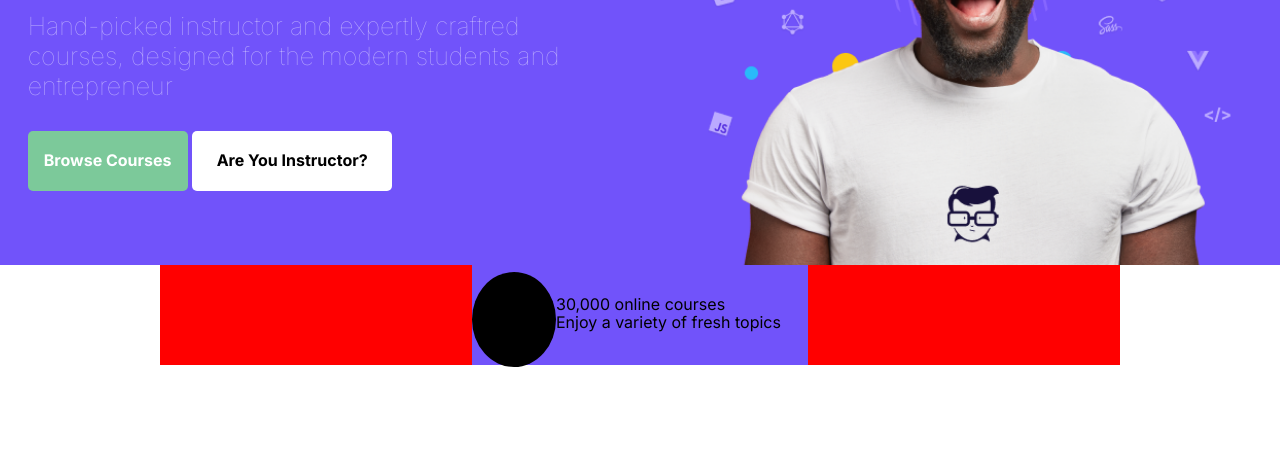
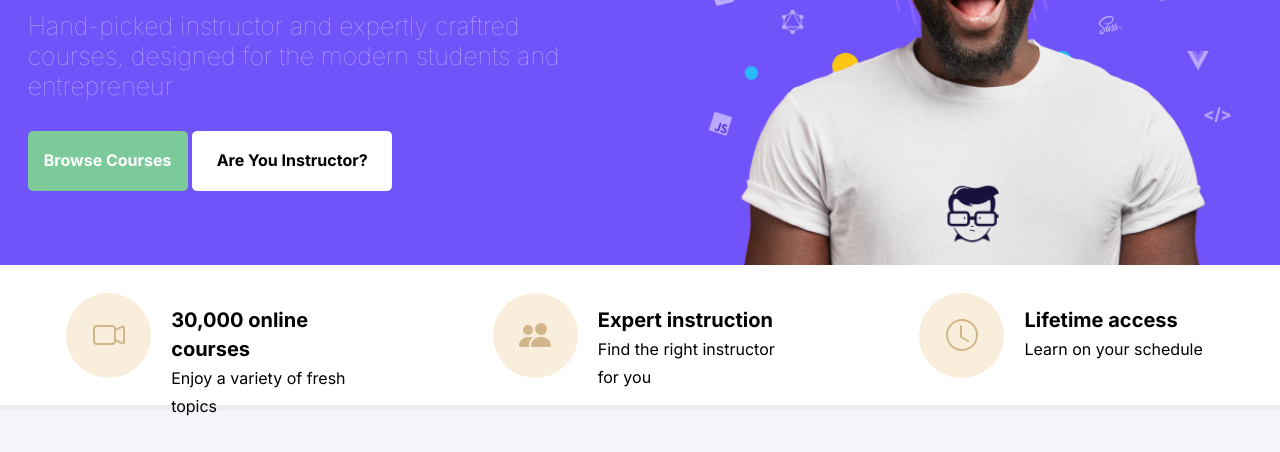
Before and after one commit to KiKiiPlay/flexbox_practise_2, a plain HTML site: page index.html in a window 1280 px wide. Shown: the part 220-672 px from the top of the page. Drawn offline with Linux system fonts and the light colour scheme.

Commit message:
completing info bar

```diff
--- a/css/style.css
+++ b/css/style.css
@@ -3,8 +3,13 @@
 html,
 body {
   margin: 0;
+  font-family: "Inter", sans-serif;
+}
+
+*,
+*:before,
+*:after {
   box-sizing: border-box;
-  font-family: "Inter", sans-serif;
 }
 
 #main_container {
@@ -186,32 +191,56 @@ h1 {
 }*/
 
 .add_info {
-  width: 75%;
+  width: 100%;
   margin-inline: auto;
+  margin-top: 20px;
+  margin-bottom: 20px;
   height: 100px;
   display: flex;
-  background-color: red;
   justify-content: space-around;
 }
 
 .some_info {
   height: 100%;
-  width: 35%;
-  background-color: #7153fa;
+  width: 23%;
   display: flex;
+  align-items: center;
 }
 
 .img_info {
-  width: 25%;
-  height: 95%;
-  background-color: black;
+  width: 85px;
+  height: 85px;
   border-radius: 50%;
-  margin-top: 7px;
+  position: relative;
+  background-color: #f9eedb;
+}
+
+.img_info svg {
+  position: absolute;
+  left: 50%;
+  top: 50%;
+  transform: translateX(-50%) translateY(-50%);
+  color: #d1b68c;
 }
 
 .info-text {
   width: 70%;
   height: 100%;
   display: block;
-  margin-top: 30px;
+  padding-top: 21px;
+  padding-left: 20px;
+  flex-grow: 1;
+  line-height: 28px;
 }
+
+.info-text span {
+  font-weight: bold;
+  font-size: 20px;
+}
+
+.bottom_part {
+  width: 100%;
+  height: 1000px;
+  background-color: #f5f4f8;
+  border-top: 5px solid #edecf0;
+}
--- a/index.html
+++ b/index.html
@@ -83,9 +83,35 @@
           <div class="first_icon"></div>
         </div> -->
         <div class="some_info">
-          <div class="img_info"></div>
-          <div class="info-text">30,000 online courses<br>Enjoy a variety of fresh topics</div>
+          <div class="img_info">
+            <svg xmlns="http://www.w3.org/2000/svg" width="32" height="32" fill="currentColor" class="bi bi-camera-video" viewBox="0 0 16 16">
+            <path fill-rule="evenodd" d="M0 5a2 2 0 0 1 2-2h7.5a2 2 0 0 1 1.983 1.738l3.11-1.382A1 1 0 0 1 16 4.269v7.462a1 1 0 0 1-1.406.913l-3.111-1.382A2 2 0 0 1 9.5 13H2a2 2 0 0 1-2-2V5zm11.5 5.175 3.5 1.556V4.269l-3.5 1.556v4.35zM2 4a1 1 0 0 0-1 1v6a1 1 0 0 0 1 1h7.5a1 1 0 0 0 1-1V5a1 1 0 0 0-1-1H2z"/>
+          </svg>
+        </div>
+          <div class="info-text"><span>30,000 online courses</span><br>Enjoy a variety of fresh topics</div>
+        </div>
+
+        <div class="some_info">
+          <div class="img_info">
+            <svg xmlns="http://www.w3.org/2000/svg" width="32" height="32" fill="currentColor" class="bi bi-people-fill" viewBox="0 0 16 16">
+              <path d="M7 14s-1 0-1-1 1-4 5-4 5 3 5 4-1 1-1 1H7zm4-6a3 3 0 1 0 0-6 3 3 0 0 0 0 6z"/>
+              <path fill-rule="evenodd" d="M5.216 14A2.238 2.238 0 0 1 5 13c0-1.355.68-2.75 1.936-3.72A6.325 6.325 0 0 0 5 9c-4 0-5 3-5 4s1 1 1 1h4.216z"/>
+              <path d="M4.5 8a2.5 2.5 0 1 0 0-5 2.5 2.5 0 0 0 0 5z"/>
+            </svg>
+        </div>
+          <div class="info-text"><span>Expert instruction</span><br>Find the right instructor for you</div>
+        </div>
+
+        <div class="some_info">
+          <div class="img_info">
+            <svg xmlns="http://www.w3.org/2000/svg" width="32" height="32" fill="currentColor" class="bi bi-clock" viewBox="0 0 16 16">
+              <path d="M8 3.5a.5.5 0 0 0-1 0V9a.5.5 0 0 0 .252.434l3.5 2a.5.5 0 0 0 .496-.868L8 8.71V3.5z"/>
+              <path d="M8 16A8 8 0 1 0 8 0a8 8 0 0 0 0 16zm7-8A7 7 0 1 1 1 8a7 7 0 0 1 14 0z"/>
+            </svg>
+        </div>
+          <div class="info-text"><span>Lifetime access</span><br>Learn on your schedule</div>
         </div>
     </div>
+    <div class="bottom_part"></div>
   </body>
 </html>
```
